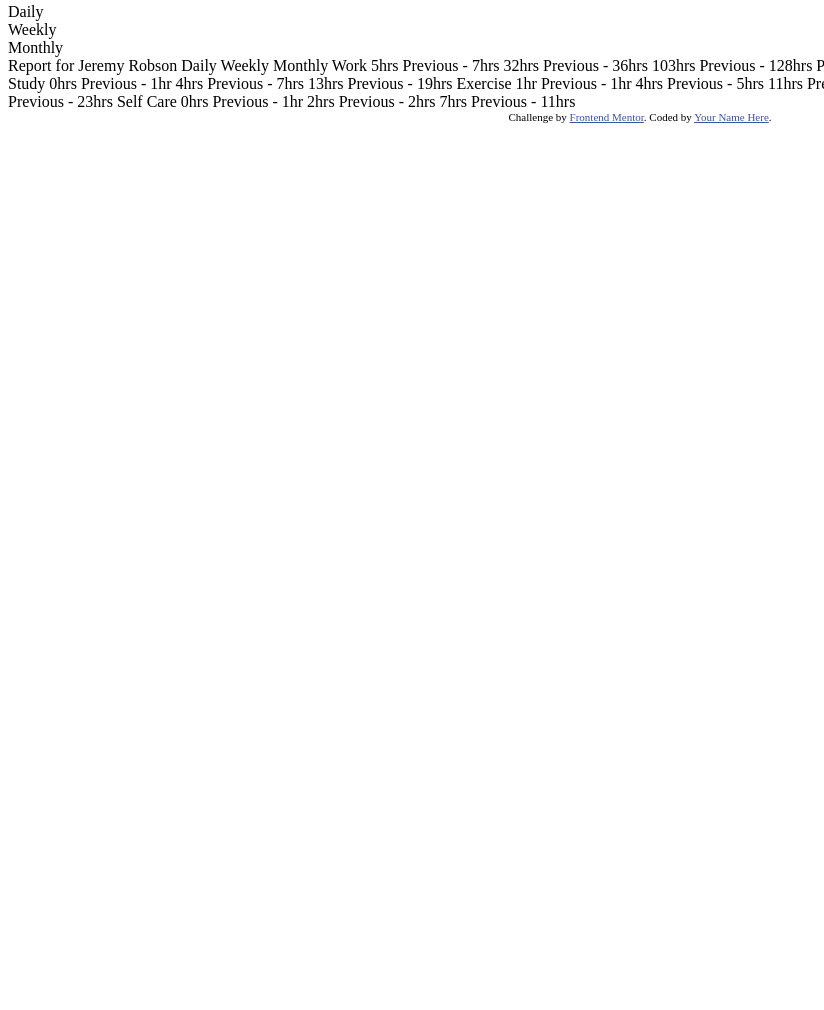
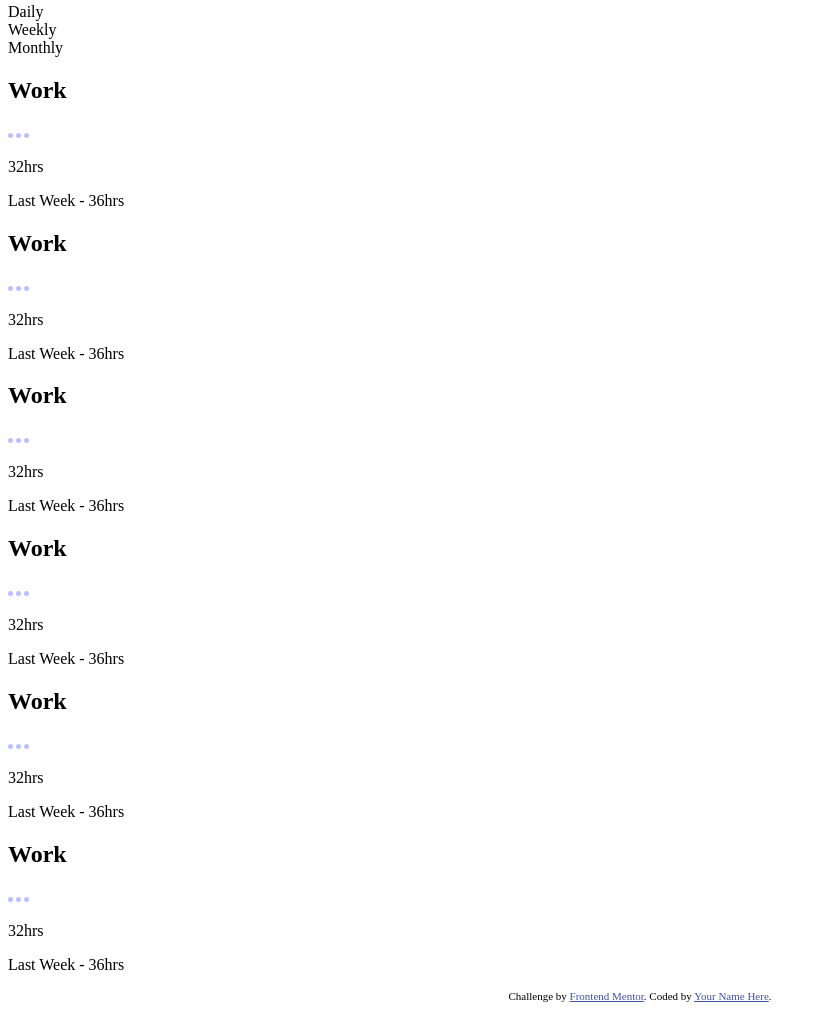
Before and after one commit to Miguelo0098/Time-tracking-dashboard, a plain HTML site: page index.html in a window 1280 px wide. Shown: the part 323-1333 px from the top of the page, without its empty margins (0-824 px from the left). Before the commit the page ends 800 px from the top, so only its background shows below. Drawn offline with Linux system fonts and the light colour scheme.

Commit message:
feat: main page structure

```diff
--- a/index.html
+++ b/index.html
@@ -27,7 +27,7 @@
   </head>
   <body>
     <main>
-      <div class="card">
+      <div class="card-profile">
         <div class="profile">
           <img src="./images/image-jeremy.png" alt="Jeremy Robson's avatar" />
           <h1>Report for <span>Jeremy Robson</span></h1>
@@ -36,90 +36,84 @@
         <nav>Weekly</nav>
         <nav>Monthly</nav>
       </div>
+      <div class="card-item">
+        <div class="item-info">
+          <div class="name-options-wrapper">
+            <h2 class="item-name">Work</h2>
+            <img class="preview-icon" src="./images/icon-ellipsis.svg" alt="" />
+          </div>
+          <div class="item-data">
+            <p>32hrs</p>
+            <p>Last Week - 36hrs</p>
+          </div>
+        </div>
+      </div>
+      <div class="card-item">
+        <div class="item-info">
+          <div class="name-options-wrapper">
+            <h2 class="item-name">Work</h2>
+            <img class="preview-icon" src="./images/icon-ellipsis.svg" alt="" />
+          </div>
+          <div class="item-data">
+            <p>32hrs</p>
+            <p>Last Week - 36hrs</p>
+          </div>
+        </div>
+      </div>
+      <div class="card-item">
+        <div class="item-info">
+          <div class="name-options-wrapper">
+            <h2 class="item-name">Work</h2>
+            <img class="preview-icon" src="./images/icon-ellipsis.svg" alt="" />
+          </div>
+          <div class="item-data">
+            <p>32hrs</p>
+            <p>Last Week - 36hrs</p>
+          </div>
+        </div>
+      </div>
+      <div class="card-item">
+        <div class="item-info">
+          <div class="name-options-wrapper">
+            <h2 class="item-name">Work</h2>
+            <img class="preview-icon" src="./images/icon-ellipsis.svg" alt="" />
+          </div>
+          <div class="item-data">
+            <p>32hrs</p>
+            <p>Last Week - 36hrs</p>
+          </div>
+        </div>
+      </div>
+      <div class="card-item">
+        <div class="item-info">
+          <div class="name-options-wrapper">
+            <h2 class="item-name">Work</h2>
+            <img class="preview-icon" src="./images/icon-ellipsis.svg" alt="" />
+          </div>
+          <div class="item-data">
+            <p>32hrs</p>
+            <p>Last Week - 36hrs</p>
+          </div>
+        </div>
+      </div>
+      <div class="card-item">
+        <div class="item-info">
+          <div class="name-options-wrapper">
+            <h2 class="item-name">Work</h2>
+            <img class="preview-icon" src="./images/icon-ellipsis.svg" alt="" />
+          </div>
+          <div class="item-data">
+            <p>32hrs</p>
+            <p>Last Week - 36hrs</p>
+          </div>
+        </div>
+      </div>
     </main>
-    Report for Jeremy Robson Daily Weekly Monthly Work 5hrs
-    <!-- daily -->
-    Previous - 7hrs
-    <!-- daily -->
-    32hrs
-    <!-- weekly -->
-    Previous - 36hrs
-    <!-- weekly -->
-    103hrs
-    <!-- monthly -->
-    Previous - 128hrs
-    <!-- monthly -->
-
-    Play 1hr
-    <!-- daily -->
-    Previous - 2hrs
-    <!-- daily -->
-    10hrs
-    <!-- weekly -->
-    Previous - 8hrs
-    <!-- weekly -->
-    23hrs
-    <!-- monthly -->
-    Previous - 29hrs
-    <!-- monthly -->
-
-    Study 0hrs
-    <!-- daily -->
-    Previous - 1hr
-    <!-- daily -->
-    4hrs
-    <!-- weekly -->
-    Previous - 7hrs
-    <!-- weekly -->
-    13hrs
-    <!-- monthly -->
-    Previous - 19hrs
-    <!-- monthly -->
-
-    Exercise 1hr
-    <!-- daily -->
-    Previous - 1hr
-    <!-- daily -->
-    4hrs
-    <!-- weekly -->
-    Previous - 5hrs
-    <!-- weekly -->
-    11hrs
-    <!-- monthly -->
-    Previous - 18hrs
-    <!-- monthly -->
-
-    Social 1hr
-    <!-- daily -->
-    Previous - 3hrs
-    <!-- daily -->
-    5hrs
-    <!-- weekly -->
-    Previous - 10hrs
-    <!-- weekly -->
-    21hrs
-    <!-- monthly -->
-    Previous - 23hrs
-    <!-- monthly -->
-
-    Self Care 0hrs
-    <!-- daily -->
-    Previous - 1hr
-    <!-- daily -->
-    2hrs
-    <!-- weekly -->
-    Previous - 2hrs
-    <!-- weekly -->
-    7hrs
-    <!-- monthly -->
-    Previous - 11hrs
-    <!-- monthly -->
-
-    <div class="attribution">
+    <footer class="attribution">
       Challenge by
       <a href="https://www.frontendmentor.io?ref=challenge" target="_blank"
         >Frontend Mentor</a
       >. Coded by <a href="#">Your Name Here</a>.
-    </div>
+    </footer>
   </body>
 </html>
```
